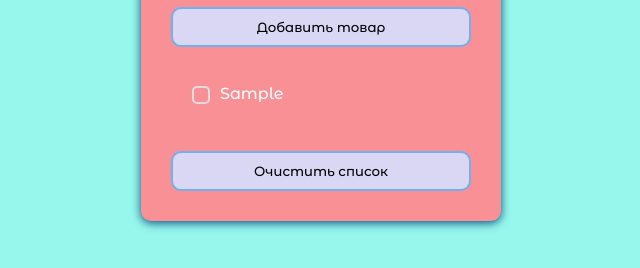
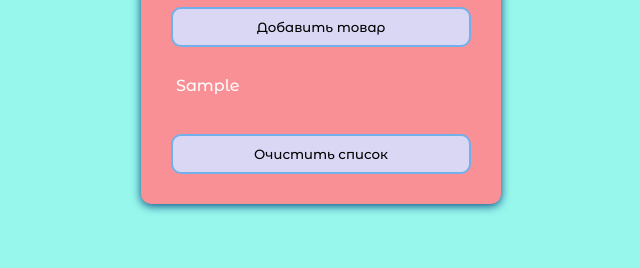
Before and after one commit to TimurSagaidakov/listBuyers, a plain HTML site: page index.html in a window 1280 px wide. Both pictures are taken after typing "Sample" into the empty fields and a click on the button "Добавить товар". Shown: the part 188-456 px from the top of the page, without its empty margins (319-959 px from the left). Drawn offline with Linux system fonts and the light colour scheme.

Commit message:
Add files via upload

```diff
--- a/style.css
+++ b/style.css
@@ -68,44 +68,33 @@ body {
   .todo {
     padding-left: 0; }
     .todo li {
-      padding: 1em;
-      list-style-type: none; }
+      padding: 0.5em 0 ;
+      list-style-type: none;
+      color: #ffffff;
+      }
       .todo li:not(:last-child) {
        }
-  input[type=checkbox] {
-    opacity: 0;
-    position: absolute; }
+
 
   input[type=checkbox], label {
     display: inline-block;
     vertical-align: middle;
     margin: 5px;
-    cursor: pointer; }
+    cursor: pointer;
+    position: relative;
+  }
+  input[type=checkbox] {
+      opacity: 0;
+      position: absolute;
+  }
 
-  input[type=checkbox] + label:before {
-    content: '';
-    border-radius: 5px;
-    border: 2px solid #ddd;
-    display: inline-block;
-    vertical-align: middle;
-    width: 10px;
-    height: 10px;
-    padding: 2px;
-    margin-right: 10px;
-    text-align: center; }
-
-  input[type=checkbox]:checked + label:before {
+  input[type=checkbox]:checked + label:after {
     content: "";
-    display: inline-block;
-    width: 1px;
-    height: 5px;
-    border: solid blue;
-    border-width: 0 3px 3px 0;
-    transform: rotate(45deg);
-    -webkit-transform: rotate(45deg);
-    -ms-transform: rotate(45deg);
-    border-radius: 0;
-    margin: 0 15px 5px 5px; }
-li{
-  color: #ffffff;
-}
+    position: absolute;
+    top: 50%;
+    left: 0;
+    width: 100%;
+    height: 3px;
+    display: block;
+    background-color: #71b0eb;
+   }
```
